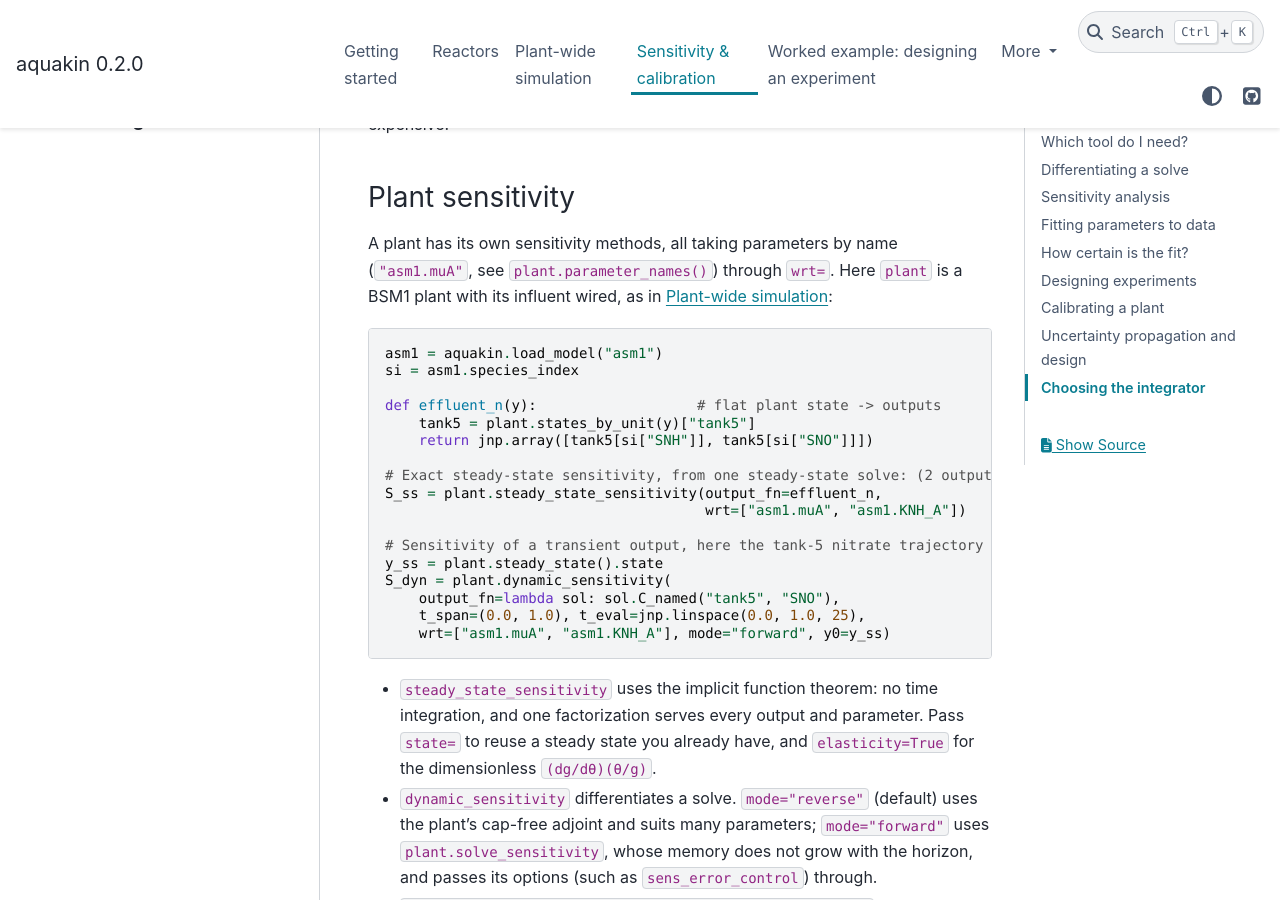
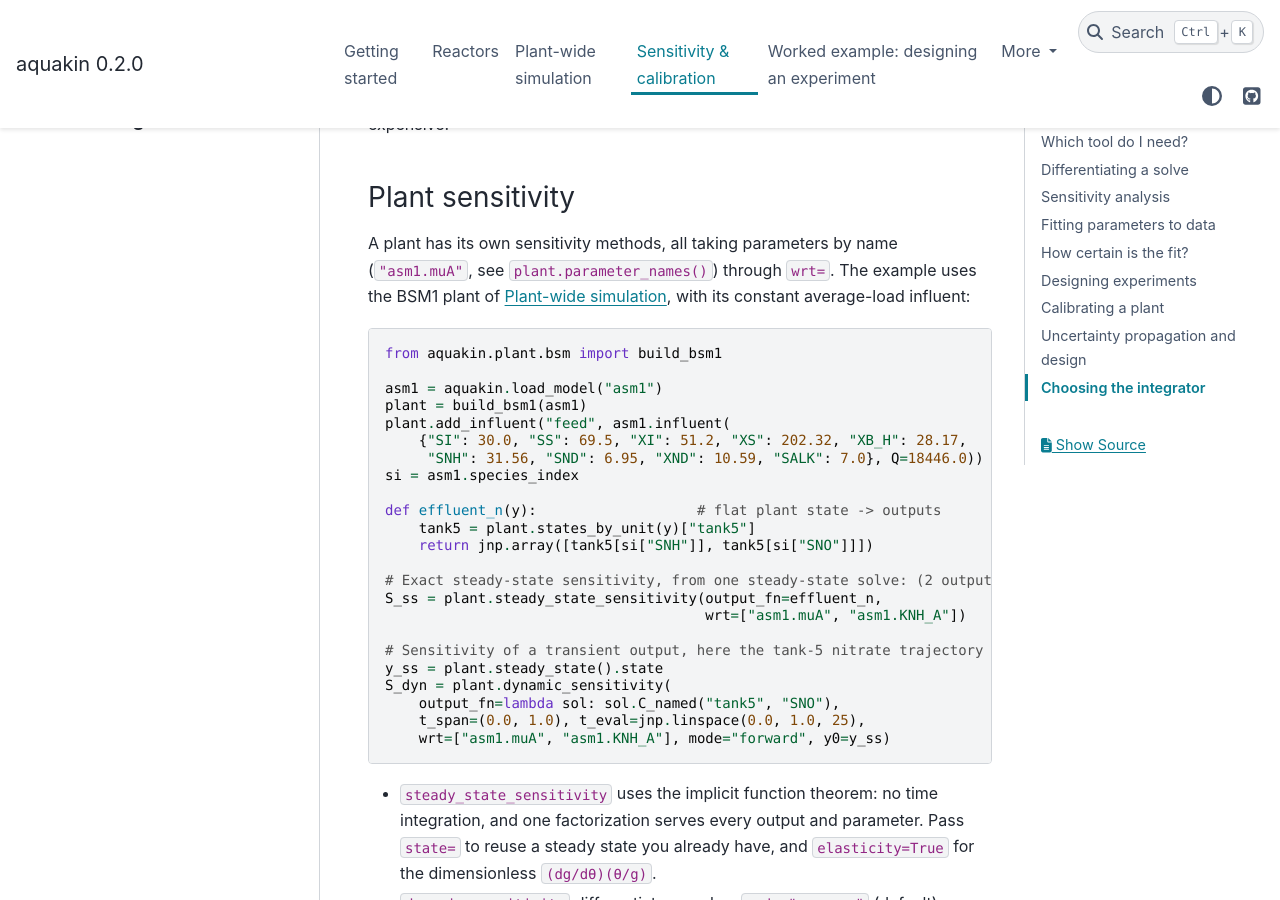
Before and after one commit to DeGrootResearchGroup/aquakin, a Sphinx documentation site: the page built from docs/sensitivity_and_calibration.md, in a window 1280 px wide and 900 px high, scrolled down 6152 px. Built offline with Sphinx 7.4.7 and the PyData theme 0.15.4, drawn with Linux system fonts in a browser that asks for light colours.

Commit message:
Build the plant in the plant-sensitivity example
The example used a plant that no block on the page defines. It now
builds the BSM1 plant with its constant influent, so the page runs top
to bottom.

Co-Authored-By: Claude Opus 5.5 <noreply@anthropic.com>
Claude-Session: https://claude.ai/code/session_015rCzECYAxXv6CYt4u4HEmw

````diff
--- a/docs/sensitivity_and_calibration.md
+++ b/docs/sensitivity_and_calibration.md
@@ -216,12 +216,19 @@ expensive.
 ### Plant sensitivity
 
 A plant has its own sensitivity methods, all taking parameters by name
-(`"asm1.muA"`, see `plant.parameter_names()`) through `wrt=`. Here `plant` is
-a BSM1 plant with its influent wired, as in
-[Plant-wide simulation](plants.md#the-benchmark-plants):
+(`"asm1.muA"`, see `plant.parameter_names()`) through `wrt=`. The example
+uses the BSM1 plant of
+[Plant-wide simulation](plants.md#the-benchmark-plants), with its constant
+average-load influent:
 
 ```python
+from aquakin.plant.bsm import build_bsm1
+
 asm1 = aquakin.load_model("asm1")
+plant = build_bsm1(asm1)
+plant.add_influent("feed", asm1.influent(
+    {"SI": 30.0, "SS": 69.5, "XI": 51.2, "XS": 202.32, "XB_H": 28.17,
+     "SNH": 31.56, "SND": 6.95, "XND": 10.59, "SALK": 7.0}, Q=18446.0))
 si = asm1.species_index
 
 def effluent_n(y):                   # flat plant state -> outputs
````
